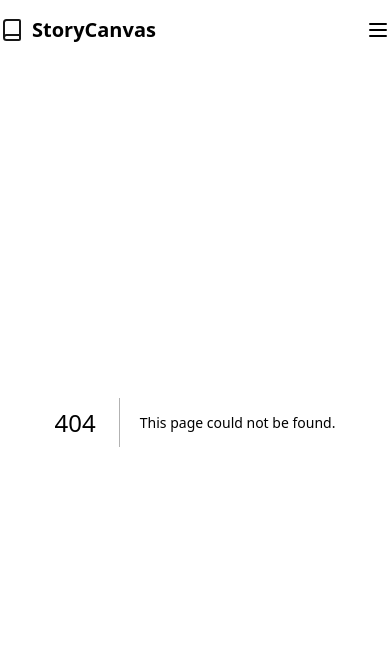
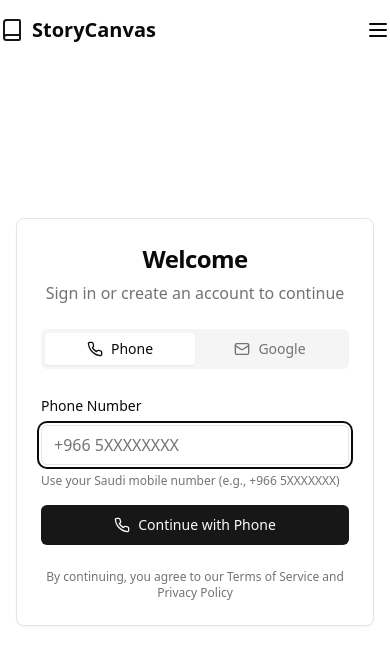
Before and after one commit to erfane99/storybook, a Next.js app: page /auth in a window 390 px wide. Before the commit this address had no page. Shown: the top 664 px of the page. Built offline with nearby package versions, Linux system fonts and the light colour scheme.

Commit message:
Create unified authentication page with phone and Google sign-in

```diff
--- /dev/null
+++ b/app/auth/page.tsx
@@ -0,0 +1,252 @@
+'use client';
+
+import { useState, useEffect } from 'react';
+import { useRouter } from 'next/navigation';
+import { useForm } from 'react-hook-form';
+import { Button } from '@/components/ui/button';
+import { Input } from '@/components/ui/input';
+import { Label } from '@/components/ui/label';
+import { Card, CardContent, CardHeader, CardTitle } from '@/components/ui/card';
+import { Tabs, TabsContent, TabsList, TabsTrigger } from '@/components/ui/tabs';
+import { useToast } from '@/hooks/use-toast';
+import { Loader2, Phone, Mail } from 'lucide-react';
+import { useAuth } from '@/contexts/auth-context';
+import { getClientSupabase } from '@/lib/supabase/client';
+
+interface PhoneFormData {
+  phone: string;
+}
+
+export default function AuthPage() {
+  const [isPhoneLoading, setIsPhoneLoading] = useState(false);
+  const [isGoogleLoading, setIsGoogleLoading] = useState(false);
+  const [activeTab, setActiveTab] = useState('phone');
+  const router = useRouter();
+  const { toast } = useToast();
+  const { user, isLoading } = useAuth();
+  const supabase = getClientSupabase();
+
+  const {
+    register,
+    handleSubmit,
+    formState: { errors },
+    reset,
+  } = useForm<PhoneFormData>();
+
+  // Redirect if already authenticated
+  useEffect(() => {
+    if (!isLoading && user) {
+      router.push('/');
+    }
+  }, [user, isLoading, router]);
+
+  // Auto-focus phone input when switching to phone tab
+  useEffect(() => {
+    if (activeTab === 'phone') {
+      const phoneInput = document.getElementById('phone');
+      if (phoneInput) {
+        setTimeout(() => phoneInput.focus(), 100);
+      }
+    }
+  }, [activeTab]);
+
+  const onPhoneSubmit = async (data: PhoneFormData) => {
+    setIsPhoneLoading(true);
+
+    try {
+      const response = await fetch('/api/send-otp', {
+        method: 'POST',
+        headers: {
+          'Content-Type': 'application/json',
+        },
+        body: JSON.stringify({ phone: data.phone }),
+      });
+
+      const result = await response.json();
+
+      if (!response.ok) {
+        throw new Error(result.error || 'Failed to send OTP');
+      }
+
+      toast({
+        title: 'OTP Sent',
+        description: 'Please check your phone for the verification code.',
+      });
+
+      // Redirect to verify page with phone number
+      router.push(`/verify-otp?phone=${encodeURIComponent(data.phone)}`);
+    } catch (error: any) {
+      toast({
+        variant: 'destructive',
+        title: 'Error',
+        description: error.message || 'Failed to send OTP',
+      });
+    } finally {
+      setIsPhoneLoading(false);
+    }
+  };
+
+  const handleGoogleSignIn = async () => {
+    setIsGoogleLoading(true);
+
+    try {
+      const { error } = await supabase.auth.signInWithOAuth({
+        provider: 'google',
+        options: {
+          redirectTo: `${window.location.origin}/api/auth/callback`,
+        },
+      });
+
+      if (error) {
+        throw error;
+      }
+
+      // The redirect will happen automatically
+    } catch (error: any) {
+      toast({
+        variant: 'destructive',
+        title: 'Google Sign-In Failed',
+        description: error.message || 'Failed to sign in with Google',
+      });
+      setIsGoogleLoading(false);
+    }
+  };
+
+  // Show loading state while checking auth
+  if (isLoading) {
+    return (
+      <div className="min-h-screen flex items-center justify-center bg-background">
+        <Loader2 className="h-8 w-8 animate-spin text-primary" />
+      </div>
+    );
+  }
+
+  // Don't render if user is authenticated (will redirect)
+  if (user) {
+    return null;
+  }
+
+  return (
+    <div className="min-h-screen flex items-center justify-center bg-background p-4">
+      <Card className="w-full max-w-md">
+        <CardHeader className="text-center">
+          <CardTitle className="text-2xl font-bold">Welcome</CardTitle>
+          <p className="text-muted-foreground">
+            Sign in or create an account to continue
+          </p>
+        </CardHeader>
+        <CardContent>
+          <Tabs value={activeTab} onValueChange={setActiveTab} className="w-full">
+            <TabsList className="grid w-full grid-cols-2">
+              <TabsTrigger value="phone" className="flex items-center gap-2">
+                <Phone className="h-4 w-4" />
+                Phone
+              </TabsTrigger>
+              <TabsTrigger value="google" className="flex items-center gap-2">
+                <Mail className="h-4 w-4" />
+                Google
+              </TabsTrigger>
+            </TabsList>
+
+            <TabsContent value="phone" className="space-y-4 mt-6">
+              <form onSubmit={handleSubmit(onPhoneSubmit)} className="space-y-4">
+                <div className="space-y-2">
+                  <Label htmlFor="phone">Phone Number</Label>
+                  <Input
+                    id="phone"
+                    type="tel"
+                    placeholder="+966 5XXXXXXXX"
+                    {...register('phone', {
+                      required: 'Phone number is required',
+                      pattern: {
+                        value: /^\+966[5][0-9]{8}$/,
+                        message: 'Please enter a valid Saudi mobile number',
+                      },
+                    })}
+                    disabled={isPhoneLoading}
+                    className="text-base"
+                    autoFocus
+                  />
+                  {errors.phone && (
+                    <p className="text-sm text-destructive">{errors.phone.message}</p>
+                  )}
+                  <p className="text-xs text-muted-foreground">
+                    Use your Saudi mobile number (e.g., +966 5XXXXXXX)
+                  </p>
+                </div>
+
+                <Button
+                  type="submit"
+                  className="w-full"
+                  disabled={isPhoneLoading}
+                >
+                  {isPhoneLoading ? (
+                    <>
+                      <Loader2 className="mr-2 h-4 w-4 animate-spin" />
+                      Sending OTP...
+                    </>
+                  ) : (
+                    <>
+                      <Phone className="mr-2 h-4 w-4" />
+                      Continue with Phone
+                    </>
+                  )}
+                </Button>
+              </form>
+            </TabsContent>
+
+            <TabsContent value="google" className="space-y-4 mt-6">
+              <div className="text-center space-y-4">
+                <p className="text-sm text-muted-foreground">
+                  Sign in quickly with your Google account
+                </p>
+
+                <Button
+                  onClick={handleGoogleSignIn}
+                  disabled={isGoogleLoading}
+                  className="w-full"
+                  variant="outline"
+                >
+                  {isGoogleLoading ? (
+                    <>
+                      <Loader2 className="mr-2 h-4 w-4 animate-spin" />
+                      Connecting...
+                    </>
+                  ) : (
+                    <>
+                      <svg className="mr-2 h-4 w-4" viewBox="0 0 24 24">
+                        <path
+                          fill="currentColor"
+                          d="M22.56 12.25c0-.78-.07-1.53-.2-2.25H12v4.26h5.92c-.26 1.37-1.04 2.53-2.21 3.31v2.77h3.57c2.08-1.92 3.28-4.74 3.28-8.09z"
+                        />
+                        <path
+                          fill="currentColor"
+                          d="M12 23c2.97 0 5.46-.98 7.28-2.66l-3.57-2.77c-.98.66-2.23 1.06-3.71 1.06-2.86 0-5.29-1.93-6.16-4.53H2.18v2.84C3.99 20.53 7.7 23 12 23z"
+                        />
+                        <path
+                          fill="currentColor"
+                          d="M5.84 14.09c-.22-.66-.35-1.36-.35-2.09s.13-1.43.35-2.09V7.07H2.18C1.43 8.55 1 10.22 1 12s.43 3.45 1.18 4.93l2.85-2.22.81-.62z"
+                        />
+                        <path
+                          fill="currentColor"
+                          d="M12 5.38c1.62 0 3.06.56 4.21 1.64l3.15-3.15C17.45 2.09 14.97 1 12 1 7.7 1 3.99 3.47 2.18 7.07l3.66 2.84c.87-2.6 3.3-4.53 6.16-4.53z"
+                        />
+                      </svg>
+                      Continue with Google
+                    </>
+                  )}
+                </Button>
+              </div>
+            </TabsContent>
+          </Tabs>
+
+          <div className="mt-6 text-center">
+            <p className="text-xs text-muted-foreground">
+              By continuing, you agree to our Terms of Service and Privacy Policy
+            </p>
+          </div>
+        </CardContent>
+      </Card>
+    </div>
+  );
+}
--- a/app/verify-otp/page.tsx
+++ b/app/verify-otp/page.tsx
@@ -33,7 +33,7 @@ function VerifyOTPContent() {
 
   useEffect(() => {
     if (!phone) {
-      router.push('/login');
+      router.push('/auth');
     }
   }, [phone, router]);
 
@@ -149,6 +149,7 @@ function VerifyOTPContent() {
                 disabled={isLoading}
                 className="text-center text-2xl tracking-widest font-mono"
                 autoComplete="one-time-code"
+                autoFocus
               />
               {errors.otp_code && (
                 <p className="text-sm text-destructive">{errors.otp_code.message}</p>
@@ -196,11 +197,11 @@ function VerifyOTPContent() {
             <div className="text-center">
               <Button
                 variant="ghost"
-                onClick={() => router.push('/login')}
+                onClick={() => router.push('/auth')}
                 className="text-sm"
               >
                 <ArrowLeft className="mr-2 h-4 w-4" />
-                Back to Login
+                Back to Sign In
               </Button>
             </div>
           </div>
--- a/components/layout/navbar.tsx
+++ b/components/layout/navbar.tsx
@@ -77,8 +77,8 @@ export default function Navbar() {
     if (user) {
       return (
         <>
-          <Button variant="ghost" onClick={() => router.push('/dashboard')}>
-            Dashboard
+          <Button variant="ghost" onClick={() => router.push('/storybook/library')}>
+            My Stories
           </Button>
           <Button variant="outline" onClick={handleSignOut}>
             Sign Out
@@ -88,7 +88,7 @@ export default function Navbar() {
     }
     return (
       <>
-        <Button variant="ghost" onClick={() => router.push('/login')}>
+        <Button variant="ghost" onClick={() => router.push('/auth')}>
           Sign In
         </Button>
         <Button onClick={() => router.push('/create')}>
@@ -103,10 +103,10 @@ export default function Navbar() {
       return (
         <>
           <Button variant="outline" onClick={() => {
-            router.push('/dashboard');
+            router.push('/storybook/library');
             setIsOpen(false);
           }}>
-            Dashboard
+            My Stories
           </Button>
           <Button variant="destructive" onClick={handleSignOut}>
             Sign Out
@@ -117,7 +117,7 @@ export default function Navbar() {
     return (
       <>
         <Button variant="outline" onClick={() => {
-          router.push('/login');
+          router.push('/auth');
           setIsOpen(false);
         }}>
           Sign In
```
